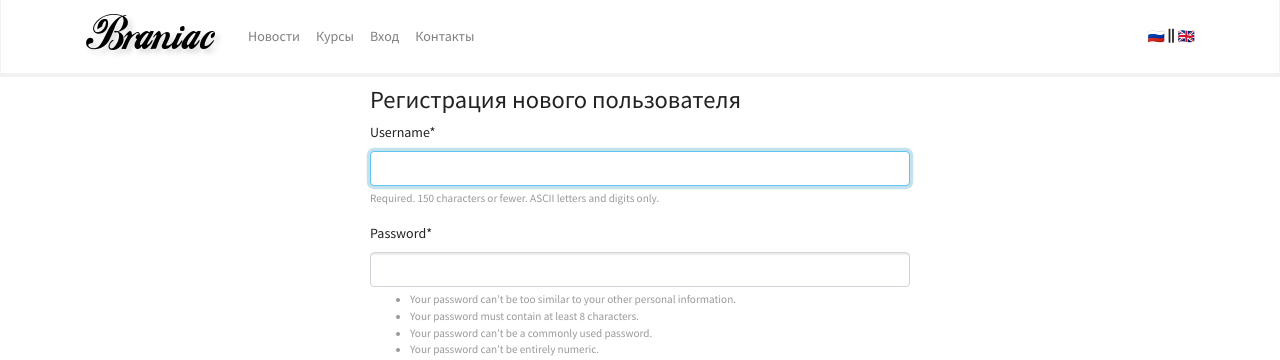
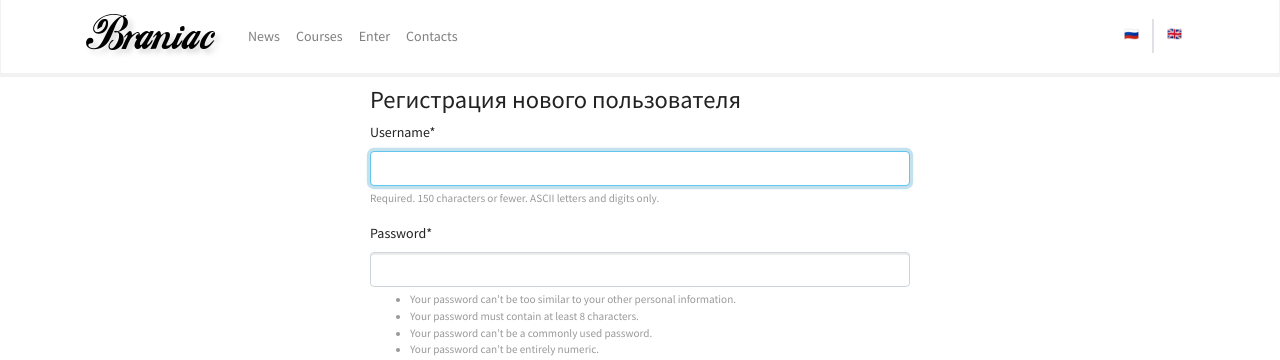
Before and after one commit to 604Karev97/Django, a Django app: page /authapp/register/ in a window 1280 px wide. Shown: the top 360 px of the page. Run offline with Django 3.2, Linux system fonts and the light colour scheme; parts of the project's set-up code (start-up, migrations or seed data) failed here and were passed over; some libraries are stand-ins or nearby versions.

Commit message:
lesson_8 i18n

```diff
--- a/config/settings.py
+++ b/config/settings.py
@@ -54,6 +54,7 @@ INSTALLED_APPS = [
 MIDDLEWARE = [
     "django.middleware.security.SecurityMiddleware",
     "django.contrib.sessions.middleware.SessionMiddleware",
+    "django.middleware.locale.LocaleMiddleware",
     "django.middleware.common.CommonMiddleware",
     "django.middleware.csrf.CsrfViewMiddleware",
     "django.contrib.auth.middleware.AuthenticationMiddleware",
@@ -226,3 +227,5 @@ CELERY_RESULT_BACKEND = "redis://localhost:6379"
 # Email as files for debug
 EMAIL_BACKEND = "django.core.mail.backends.filebased.EmailBackend"
 EMAIL_FILE_PATH = "var/email-messages/"
+
+LOCALE_PATHS = [BASE_DIR / "locale"]
--- a/config/urls.py
+++ b/config/urls.py
@@ -7,6 +7,7 @@ from django.views.generic import RedirectView
 
 urlpatterns = [
     path("admin/", admin.site.urls),
+    path("i18n/", include("django.conf.urls.i18n")),
     path("", RedirectView.as_view(url="mainapp/")),
     path("social_auth/", include("social_django.urls", namespace="social")),
     path("mainapp/", include("mainapp.urls", namespace="mainapp")),
--- a/templates/includes/main_menu.html
+++ b/templates/includes/main_menu.html
@@ -1,4 +1,4 @@
-{% load static %}
+{% load static i18n %}
 
 <nav class="navbar navbar-expand-lg navbar-light bg-light">
   <div class="container">
@@ -16,18 +16,22 @@
       <ul class="navbar-nav mr-auto">
         <li
           class="nav-item {% if request.resolver_match.view_name == 'mainapp:news' %}active{% endif %}">
-          <a class="nav-link" href="{% url 'mainapp:news' %}">Новости</a>
+          <a class="nav-link" href="{% url 'mainapp:news' %}">
+            {% translate "News" %}
+          </a>
         </li>
         <li
           class="nav-item {% if request.resolver_match.view_name == 'mainapp:courses' %}active{% endif %}">
-          <a class="nav-link" href="{% url 'mainapp:courses' %}">Курсы</a>
+          <a class="nav-link" href="{% url 'mainapp:courses' %}">
+            {% translate "Courses" %}
+          </a>
         </li>
         {% if user.is_authenticated %}
           <li class="nav-item dropdown">
             <a class="nav-link dropdown-toggle" href="#" id="ddProfile"
               role="button" data-toggle="dropdown" aria-haspopup="true"
               aria-expanded="false">
-              Профиль
+              {% translate "Profile" %}
             </a>
             <div class="dropdown-menu" aria-labelledby="ddProfile">
               <a class="dropdown-item"
@@ -49,16 +53,34 @@
           </li>
         {% else %}
           <li class="nav-item">
-            <a class="nav-link" href="{% url 'authapp:login' %}">Вход</a>
+            <a class="nav-link" href="{% url 'authapp:login' %}">
+              {% translate "Enter" %}
+            </a>
           </li>
         {% endif %}
         <li
           class="nav-item {% if request.resolver_match.view_name == 'mainapp:contacts' %}active{% endif %}">
-          <a class="nav-link" href="{% url 'mainapp:contacts' %}">Контакты</a>
+          <a class="nav-link" href="{% url 'mainapp:contacts' %}">
+            {% translate "Contacts" %}
+          </a>
         </li>
       </ul>
-      <span><a href="#">🇷🇺</a> <i class="fas fa-grip-lines-vertical"></i> <a
-        href="#">🇬🇧</a></span>
+      <div class="row justify-content-end m-0">
+        <div class="col p-0 border-right">
+          <form action="{% url 'set_language' %}" method="post">
+            {% csrf_token %}
+            <input name="language" type="hidden" value="ru">
+            <button type="submit" class="btn btn-link">🇷🇺</button>
+          </form>
+        </div>
+        <div class="col p-0 border-left">
+          <form action="{% url 'set_language' %}" method="post">
+            {% csrf_token %}
+            <input name="language" type="hidden" value="en">
+            <button type="submit" class="btn btn-link">🇬🇧</button>
+          </form>
+        </div>
+      </div>
     </div>
   </div>
 </nav>
```
Also changed, not shown: mainapp/management/commands/mm.py (added, +9 -0 lines), locale/ru/LC_MESSAGES/django.po (added), mainapp/management/__init__.py (added), mainapp/management/commands/__init__.py (added).
